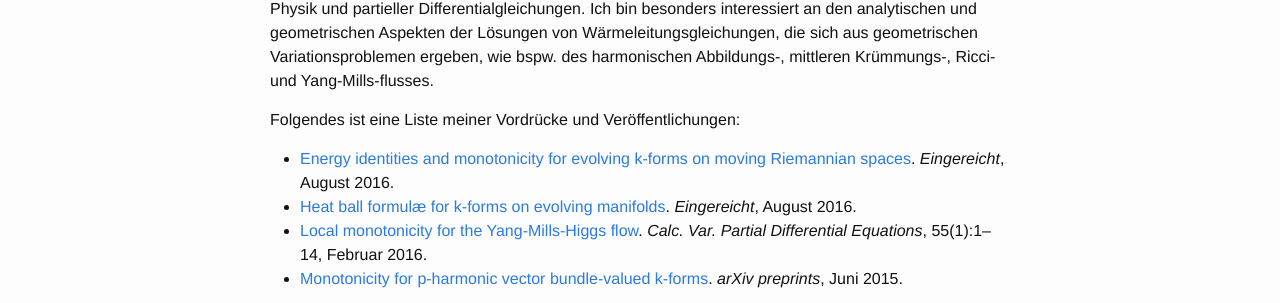
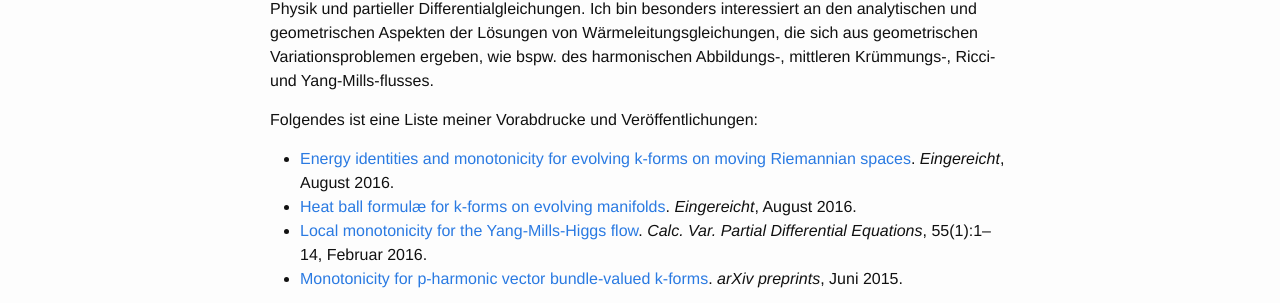
Before and after one commit to ax0/ax0.github.io, a Jekyll site: the page built from research.de.md, in a window 1280 px wide. Shown: the part 179-482 px from the top of the page. Built offline with Jekyll 4.4.1, drawn with Linux system fonts in a browser that asks for light colours.

```diff
--- /dev/null
+++ b/google561f897838caf75d.html
@@ -0,0 +1 @@
+google-site-verification: google561f897838caf75d.html
--- a/research.de.md
+++ b/research.de.md
@@ -8,7 +8,7 @@ permalink: /forschung/
 
 Meine Forschungsinteresse liegen in dem Durchschnitt der Differentialgeometrie, mathematischer Physik und partieller Differentialgleichungen. Ich bin besonders interessiert an den analytischen und geometrischen Aspekten der Lösungen von Wärmeleitungsgleichungen, die sich aus geometrischen Variationsproblemen ergeben, wie bspw. des harmonischen Abbildungs-, mittleren Krümmungs-, Ricci- und Yang-Mills-flusses.
 
-Folgendes ist eine Liste meiner Vordrücke und Veröffentlichungen:
+Folgendes ist eine Liste meiner Vorabdrucke und Veröffentlichungen:
 
 {% include pubs.de.html %}
 
```
